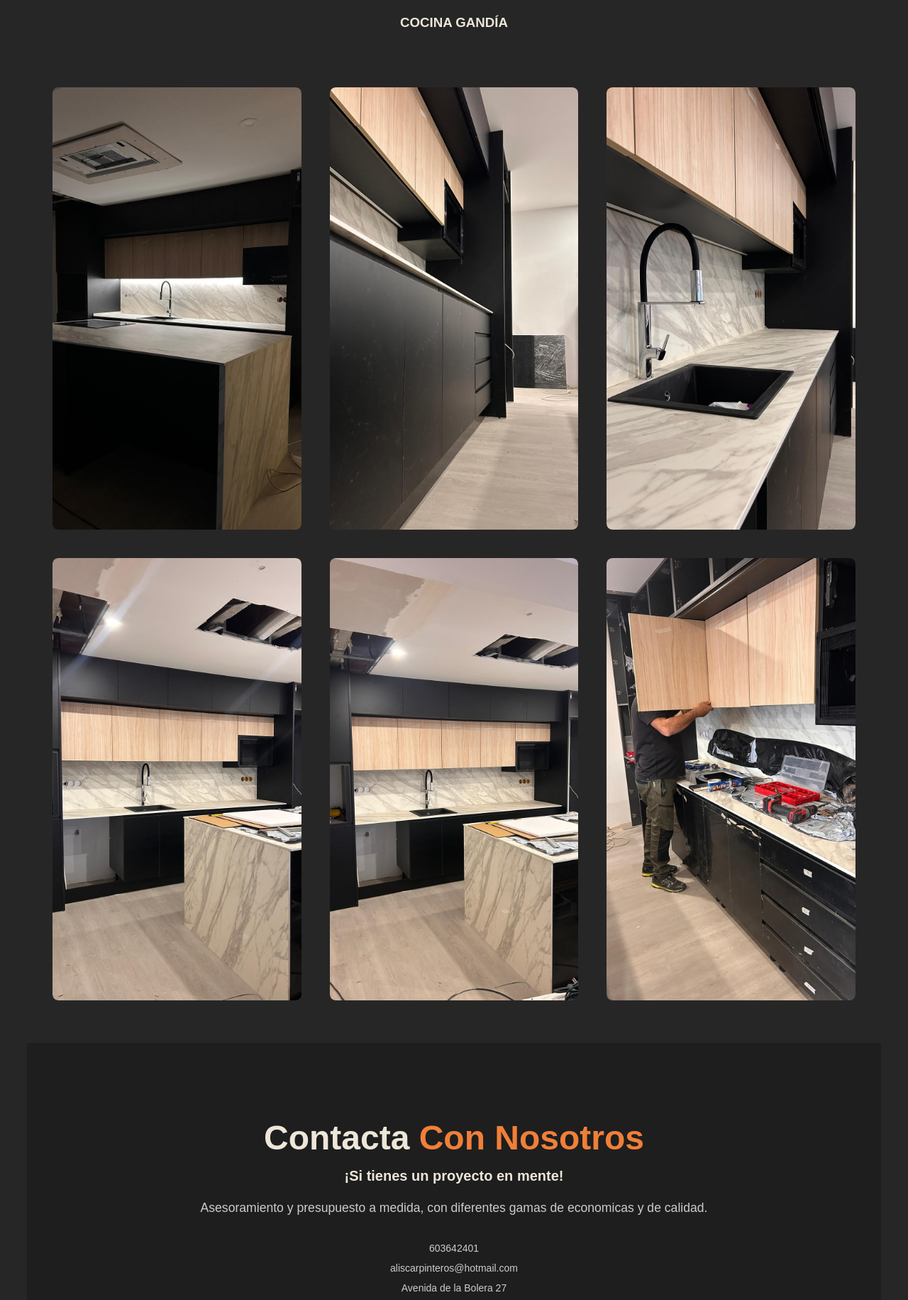
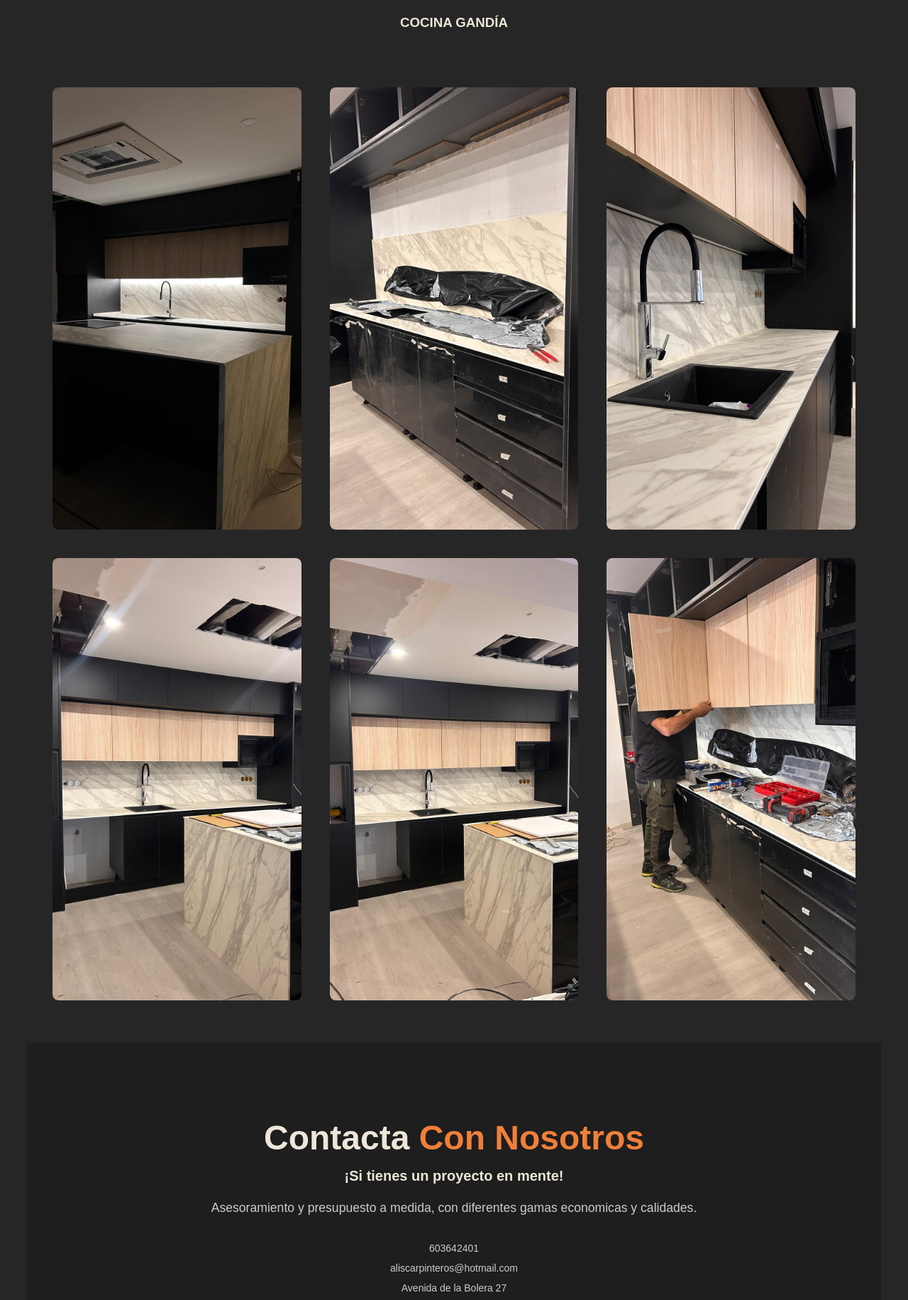
Before and after one commit to alispozo/aliscarpinteros, a plain HTML site: page index.html in a window 1280 px wide. Shown: the part 8120-9951 px from the top of the page at 71% size. Drawn offline with nearby package versions, Linux system fonts and the light colour scheme.

Commit message:
Update index.html

```diff
--- a/index.html
+++ b/index.html
@@ -451,7 +451,7 @@
             </div>
         </div>
         <div class="row">
-            <img src="q2.jpeg">
+            <img src="q7.jpeg">
             <div class="layer">
                 <h5></h5>
                 <p></p>
@@ -499,7 +499,7 @@
         <div class="contact-text">
             <h2>Contacta<span> Con Nosotros</span></h2>
             <h4>¡Si tienes un proyecto en mente!</h4>
-            <p>Asesoramiento y presupuesto a medida, con diferentes gamas de economicas y de calidad.</p>
+            <p>Asesoramiento y presupuesto a medida, con diferentes gamas economicas y calidades.</p>
 
             <div class="list">
                 <li><a href="#">603642401</a></li>
```
